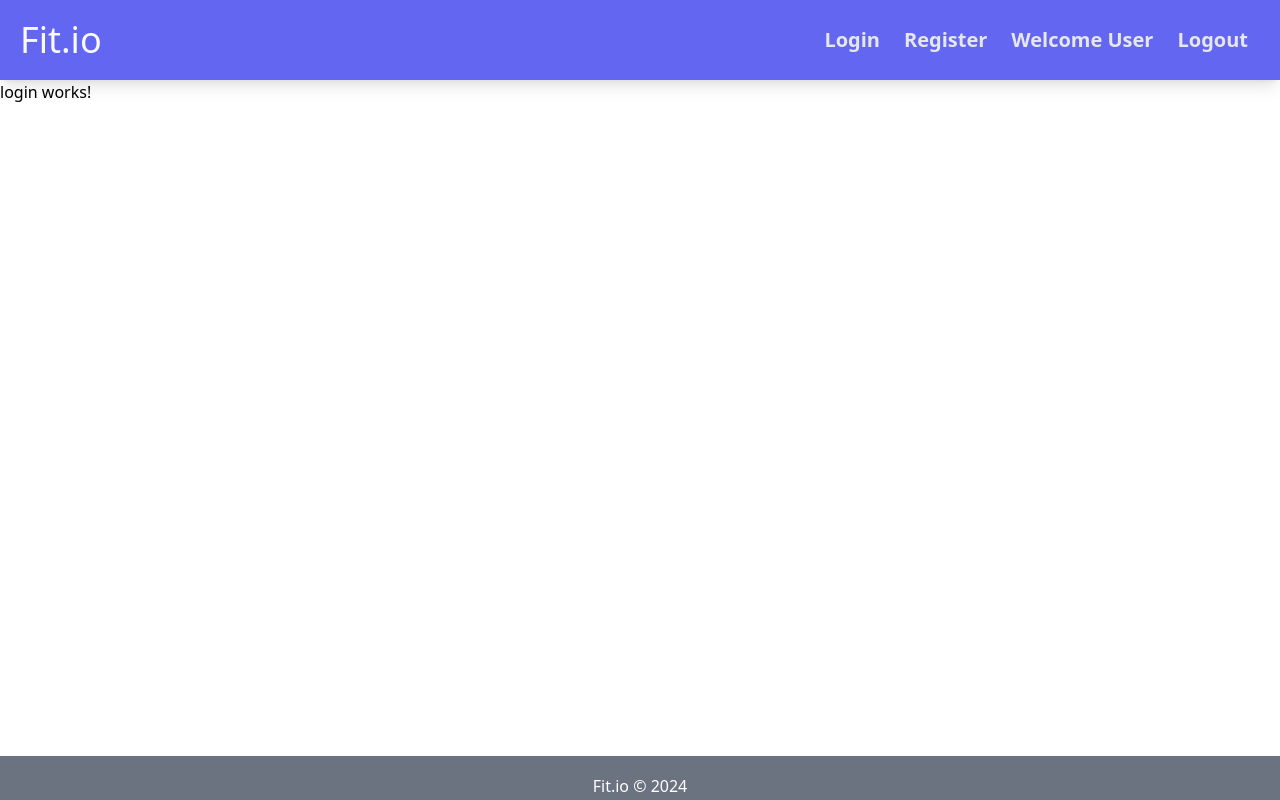
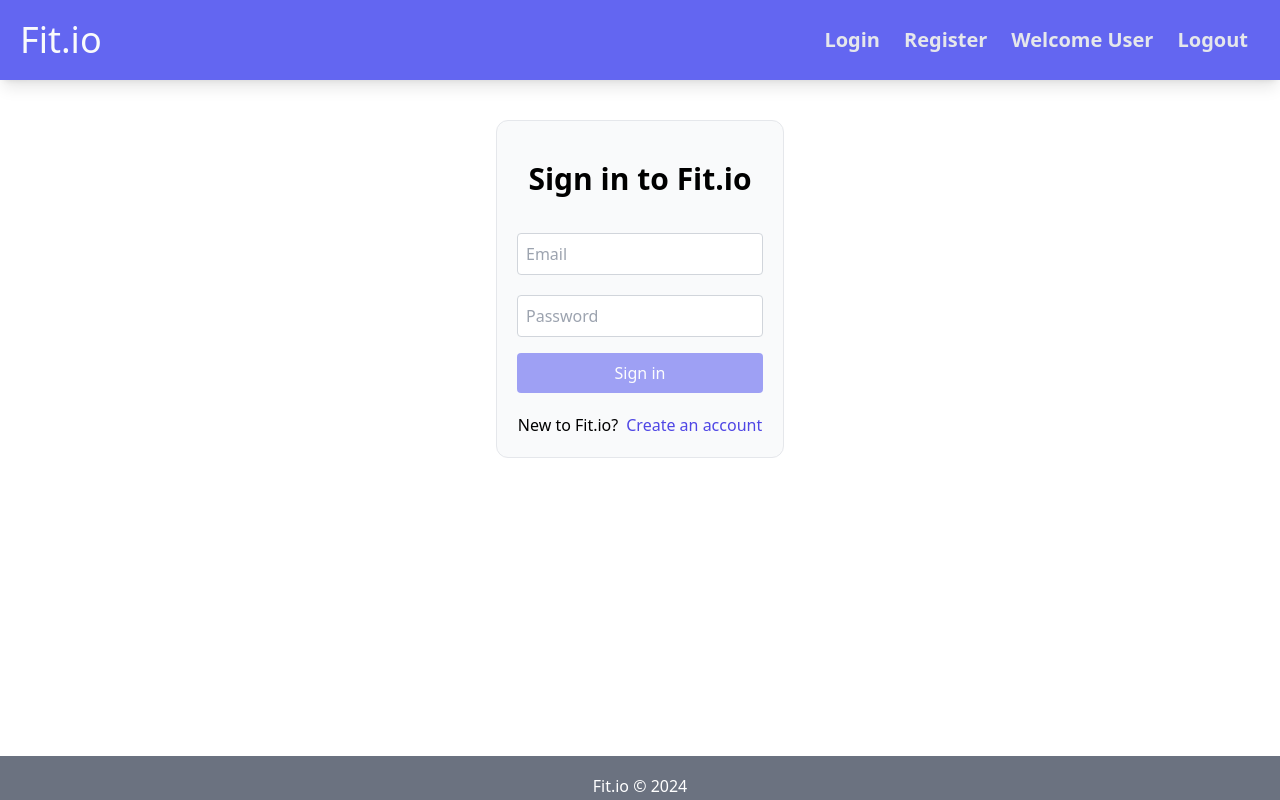
Before and after one commit to alex-sarson/fit-client, an Angular app: page /login in a window 1280 px wide. Built offline with nearby package versions, Linux system fonts and the light colour scheme.

Commit message:
created login component, auth service & routing between login and register

```diff
--- a/src/app/components/header/header.component.html
+++ b/src/app/components/header/header.component.html
@@ -8,10 +8,12 @@
   </div>
   <div class="nav-items">
     <span
+      routerLink="/login"
       class="text-xl cursor-pointer text-gray-200 font-bold m-3 hover:underline hover:text-indigo-200"
       >Login</span
     >
     <span
+      routerLink="/register"
       class="text-xl cursor-pointer text-gray-200 font-bold m-3 hover:underline hover:text-indigo-200"
       >Register</span
     >
--- a/src/app/pages/login/login.component.html
+++ b/src/app/pages/login/login.component.html
@@ -1 +1,55 @@
-<p>login works!</p>
+<div
+  class="sm:w-8/12 md:w-2/12 md:min-w-72 p-5 border-gray-200 bg-gray-50 border rounded-xl mx-auto mt-10"
+>
+  <h3 class="text-3xl text-center font-semibold py-5">Sign in to Fit.io</h3>
+
+  <form [formGroup]="loginForm" class="flex flex-col">
+    <div class="flex flex-col mt-4 mb-1">
+      <input
+        formControlName="email"
+        class="p-2 border border-gray-300 rounded"
+        type="text"
+        placeholder="Email"
+      /><span
+        *ngIf="
+          loginForm.hasError('required', 'email') &&
+          loginForm.controls['email'].dirty
+        "
+        class="text-red-500"
+        >Enter your email</span
+      >
+      <span *ngIf="loginForm.hasError('email', 'email')" class="text-red-500"
+        >Invalid email address</span
+      >
+    </div>
+    <div class="flex flex-col mt-4 mb-1">
+      <input
+        formControlName="password"
+        class="p-2 border border-gray-300 rounded"
+        type="password"
+        placeholder="Password"
+      /><span
+        *ngIf="
+          loginForm.hasError('required', 'password') &&
+          loginForm.controls['password'].dirty
+        "
+        class="text-red-500"
+        >Enter your password</span
+      >
+    </div>
+    <button
+      [disabled]="loginForm.invalid"
+      [class.disabled]="loginForm.invalid"
+      (click)="login()"
+      class="bg-indigo-500 p-2 rounded mt-3 text-white"
+    >
+      Sign in
+    </button>
+  </form>
+  <div class="flex justify-center mt-5">
+    <span>New to Fit.io?</span>
+    <a routerLink="/register" class="text-indigo-600 ml-2 cursor-pointer"
+      >Create an account</a
+    >
+  </div>
+</div>
--- a/src/app/pages/login/login.component.ts
+++ b/src/app/pages/login/login.component.ts
@@ -1,10 +1,45 @@
-import { Component } from '@angular/core';
+import { CommonModule } from '@angular/common';
+import { Component, inject } from '@angular/core';
+import {
+  FormBuilder,
+  FormGroup,
+  ReactiveFormsModule,
+  Validators,
+} from '@angular/forms';
+import { AuthService } from '../../services/auth/auth.service';
+import { Router, RouterModule } from '@angular/router';
 
 @Component({
   selector: 'app-login',
   standalone: true,
-  imports: [],
+  imports: [CommonModule, ReactiveFormsModule, RouterModule],
   templateUrl: './login.component.html',
   styleUrl: './login.component.scss',
 })
-export default class LoginComponent {}
+export default class LoginComponent {
+  fb = inject(FormBuilder);
+  authService = inject(AuthService);
+  router = inject(Router);
+
+  loginForm!: FormGroup;
+
+  ngOnInit(): void {
+    this.loginForm = this.fb.group({
+      email: ['', Validators.compose([Validators.required, Validators.email])],
+      password: ['', Validators.required],
+    });
+  }
+
+  login() {
+    this.authService.loginService(this.loginForm.value).subscribe({
+      next: (res) => {
+        console.log(res);
+        this.loginForm.reset;
+        this.router.navigate(['home']);
+      },
+      error: (err) => {
+        console.log(err);
+      },
+    });
+  }
+}
--- a/src/app/pages/register/register.component.html
+++ b/src/app/pages/register/register.component.html
@@ -1,7 +1,9 @@
-<div class="lg:w-3/12 mt-10 p-10 shadow-lg mx-auto">
+<div
+  class="sm:w-8/12 md:w-2/12 md:min-w-72 p-5 border-gray-200 bg-gray-50 border rounded-xl mx-auto mt-10"
+>
   <h3 class="text-3xl text-center font-semibold py-5">Register</h3>
 
-  <form [formGroup]="registerForm" action="" class="flex flex-col">
+  <form [formGroup]="registerForm" class="flex flex-col">
     <div class="flex flex-col mt-4 mb-1">
       <input
         formControlName="firstName"
@@ -108,11 +110,13 @@
       (click)="register()"
       class="bg-indigo-500 p-2 rounded mt-3 text-white"
     >
-      Submit
+      Register
     </button>
   </form>
   <div class="flex justify-center mt-5">
     <span>Already a Fit.io user?</span>
-    <a href="" class="text-indigo-600 ml-2 cursor-pointer">Login</a>
+    <a routerLink="/login" class="text-indigo-600 ml-2 cursor-pointer"
+      >Sign in</a
+    >
   </div>
 </div>
--- a/src/app/pages/register/register.component.ts
+++ b/src/app/pages/register/register.component.ts
@@ -8,12 +8,12 @@ import {
 } from '@angular/forms';
 import { confirmPasswordValidator } from '../../validators/confirmPassword.validator';
 import { AuthService } from '../../services/auth/auth.service';
-import { Router } from '@angular/router';
+import { Router, RouterModule } from '@angular/router';
 
 @Component({
   selector: 'app-register',
   standalone: true,
-  imports: [CommonModule, ReactiveFormsModule],
+  imports: [CommonModule, ReactiveFormsModule, RouterModule],
   templateUrl: './register.component.html',
   styleUrl: './register.component.scss',
 })
--- a/src/app/services/auth/auth.service.ts
+++ b/src/app/services/auth/auth.service.ts
@@ -14,4 +14,8 @@ export class AuthService {
       registerObj
     );
   }
+
+  loginService(loginObj: any) {
+    return this.http.post<any>(`${apiUrls.authServiceApi}login`, loginObj);
+  }
 }
```
Also changed, not shown: src/app/components/header/header.component.ts (+5 -5 lines).
